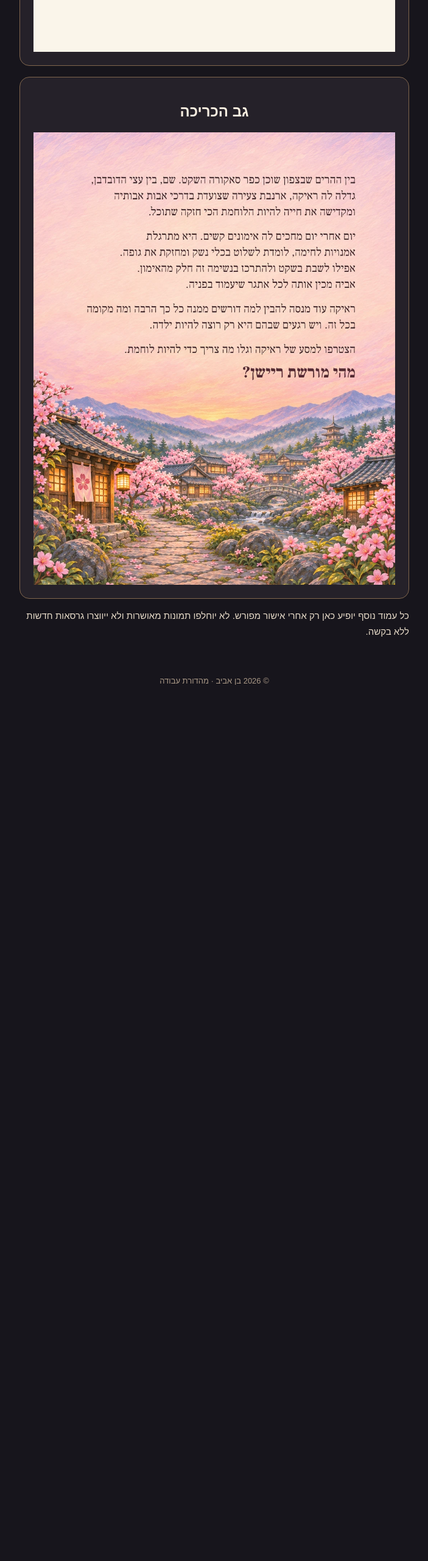
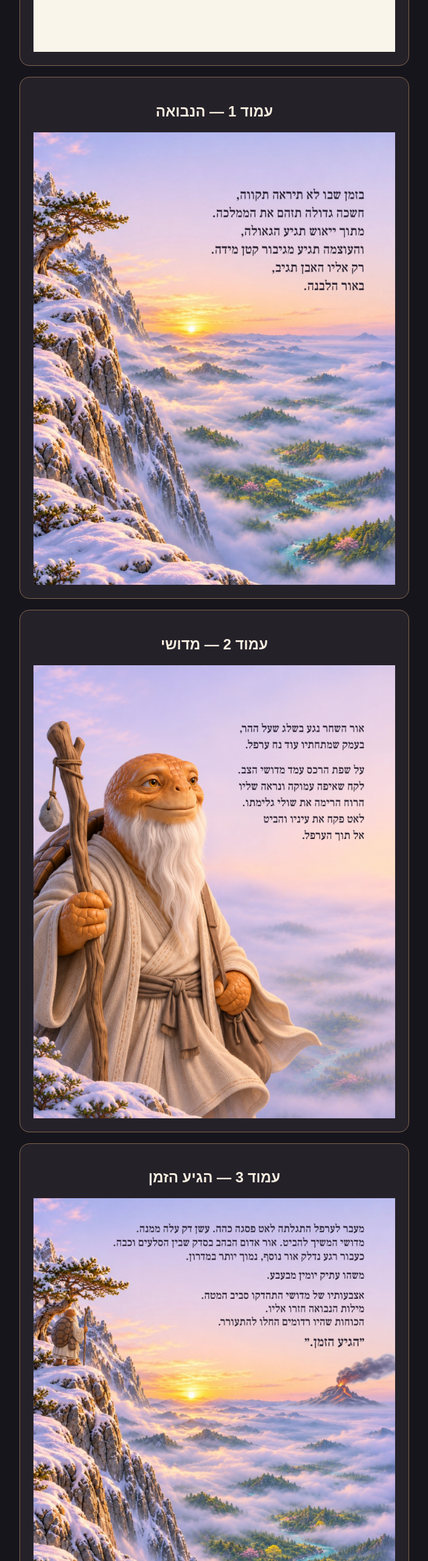
Before and after one commit to benaviv311-eng/raika-website, a plain HTML site: page raika-book/index.html in a window 1280 px wide. Shown: the part 2360-4920 px from the top of the page at 61% size, without its empty margins (288-991 px from the left). Before the commit the page ends 3512 px from the top, so only its background shows below. Drawn offline with Linux system fonts and the light colour scheme.

Commit message:
Publish the first three pages of the Raika children’s book

```diff
--- a/raika-book/index.html
+++ b/raika-book/index.html
@@ -28,6 +28,40 @@
       alt="לילדים שלי, שבזכותם למדתי מה פירוש להגן על מי שאוהבים.">
   </a>
 </section>
+<section id="story-page-1" class="panel book-page" aria-labelledby="story-page-1-heading">
+  <h2 id="story-page-1-heading">עמוד 1 — הנבואה</h2>
+  <a href="assets/raika-sakura-page-01.webp" aria-describedby="story-page-1-text">
+    <img src="assets/raika-sakura-page-01.webp" width="1440" height="1800" loading="lazy" decoding="async"
+      alt="שלג על רכס באור השחר וערפל בעמק. שש שורות הנבואה משובצות בשמיים.">
+  </a>
+  <div id="story-page-1-text" hidden>
+    <p>בזמן שבו לא תיראה תקווה,<br>חשכה גדולה תזהם את הממלכה.<br>מתוך ייאוש תגיע הגאולה,<br>והעוצמה תגיע מגיבור קטן מידה.<br>רק אליו האבן תגיב,<br>באור הלבנה.</p>
+  </div>
+</section>
+<section id="story-page-2" class="panel book-page" aria-labelledby="story-page-2-heading">
+  <h2 id="story-page-2-heading">עמוד 2 — מדושי</h2>
+  <a href="assets/raika-sakura-page-02.webp" aria-describedby="story-page-2-text">
+    <img src="assets/raika-sakura-page-02.webp" width="1440" height="1800" loading="lazy" decoding="async"
+      alt="מדושי הצב פוקח את עיניו על הרכס המושלג, ומטהו בידו.">
+  </a>
+  <div id="story-page-2-text" hidden>
+    <p>אור השחר נגע בשלג שעל ההר, בעמק שמתחתיו עוד נח ערפל.</p>
+    <p>על שפת הרכס עמד מדושי הצב. לקח שאיפה עמוקה ונראה שליו הרוח הרימה את שולי גלימתו. לאט פקח את עיניו והביט אל תוך הערפל.</p>
+  </div>
+</section>
+<section id="story-page-3" class="panel book-page" aria-labelledby="story-page-3-heading">
+  <h2 id="story-page-3-heading">עמוד 3 — הגיע הזמן</h2>
+  <a href="assets/raika-sakura-page-03.webp" aria-describedby="story-page-3-text">
+    <img src="assets/raika-sakura-page-03.webp" width="1440" height="1800" loading="lazy" decoding="async"
+      alt="מדושי עומד ליד האורן ומביט אל הר אריות הרשע המתפרץ באופק, עם שובל עשן וזרמי לבה.">
+  </a>
+  <div id="story-page-3-text" hidden>
+    <p>מעבר לערפל התגלתה לאט פסגה כהה. עשן דק עלה ממנה. מדושי המשיך להביט. אור אדום הבהב בסדק שבין הסלעים וכבה. כעבור רגע נדלק אור נוסף, נמוך יותר במדרון.</p>
+    <p>משהו עתיק יומין מבעבע.</p>
+    <p>אצבעותיו של מדושי התהדקו סביב המטה. מילות הנבואה חזרו אליו. הכוחות שהיו רדומים החלו להתעורר.</p>
+    <p>״הגיע הזמן.״</p>
+  </div>
+</section>
 <section id="back-cover" class="panel book-page" aria-labelledby="back-cover-heading">
   <h2 id="back-cover-heading">גב הכריכה</h2>
   <a href="assets/raika-sakura-back-cover-8x10.webp" aria-describedby="back-cover-blurb">
```
Also changed, not shown: raika-book/assets/raika-sakura-page-01.webp (added), raika-book/assets/raika-sakura-page-02.webp (added), raika-book/assets/raika-sakura-page-03.webp (added).
